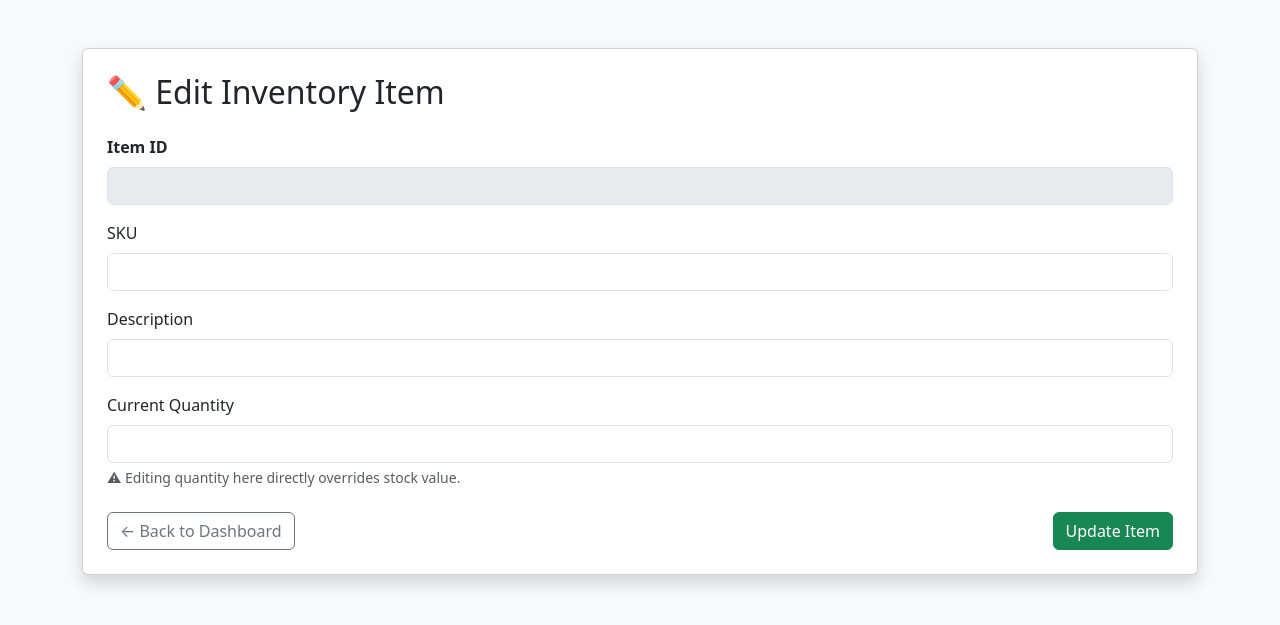
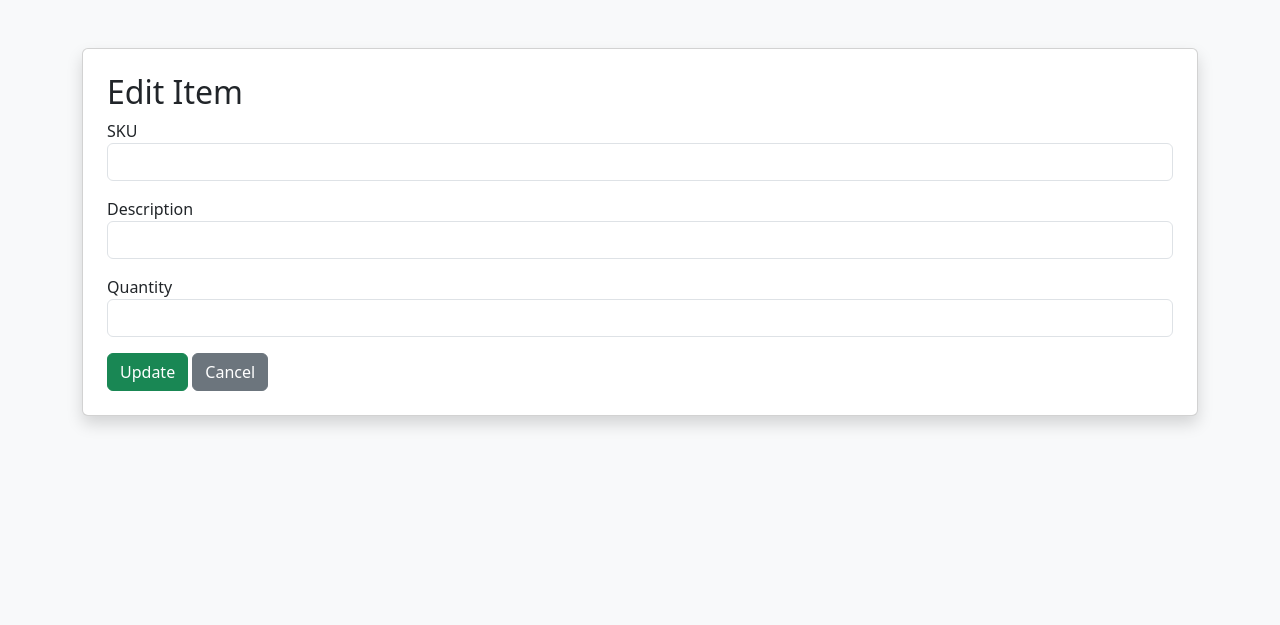
Before and after one commit to maxjack20001-bot/logistics_system-, a FastAPI app: page /edit/1 in a window 1280 px wide. Shown: the top 625 px of the page. Run offline with FastAPI, Linux system fonts and the light colour scheme.

Commit message:
Update edit.html

```diff
--- a/templates/edit.html
+++ b/templates/edit.html
@@ -7,61 +7,30 @@
 <body class="bg-light">
 
 <div class="container mt-5">
-
     <div class="card shadow p-4">
-        <h2 class="mb-4">✏️ Edit Inventory Item</h2>
-
-        <!-- ITEM INFO -->
-        <div class="mb-3">
-            <label class="form-label fw-bold">Item ID</label>
-            <input type="text" value="{{ item.id }}" class="form-control" disabled>
-        </div>
+        <h2>Edit Item</h2>
 
         <form action="/update/{{ item.id }}" method="post">
-
             <div class="mb-3">
-                <label class="form-label">SKU</label>
-                <input type="text"
-                       name="sku"
-                       value="{{ item.sku }}"
-                       class="form-control"
-                       required>
+                <label>SKU</label>
+                <input type="text" name="sku" value="{{ item.sku }}" class="form-control" required>
             </div>
 
             <div class="mb-3">
-                <label class="form-label">Description</label>
-                <input type="text"
-                       name="description"
-                       value="{{ item.description }}"
-                       class="form-control"
-                       required>
+                <label>Description</label>
+                <input type="text" name="description" value="{{ item.description }}" class="form-control" required>
             </div>
 
-            <div class="mb-4">
-                <label class="form-label">Current Quantity</label>
-                <input type="number"
-                       name="quantity"
-                       value="{{ item.quantity }}"
-                       class="form-control"
-                       required>
-                <div class="form-text">
-                    ⚠ Editing quantity here directly overrides stock value.
-                </div>
+            <div class="mb-3">
+                <label>Quantity</label>
+                <input type="number" name="quantity" value="{{ item.quantity }}" class="form-control" required>
             </div>
 
-            <div class="d-flex justify-content-between">
-                <a href="/" class="btn btn-outline-secondary">
-                    ← Back to Dashboard
-                </a>
+            <button class="btn btn-success">Update</button>
+            <a href="/" class="btn btn-secondary">Cancel</a>
+        </form>
 
-                <button type="submit" class="btn btn-success">
-                    Update Item
-                </button>
-            </div>
-
-        </form>
     </div>
-
 </div>
 
 </body>
```
